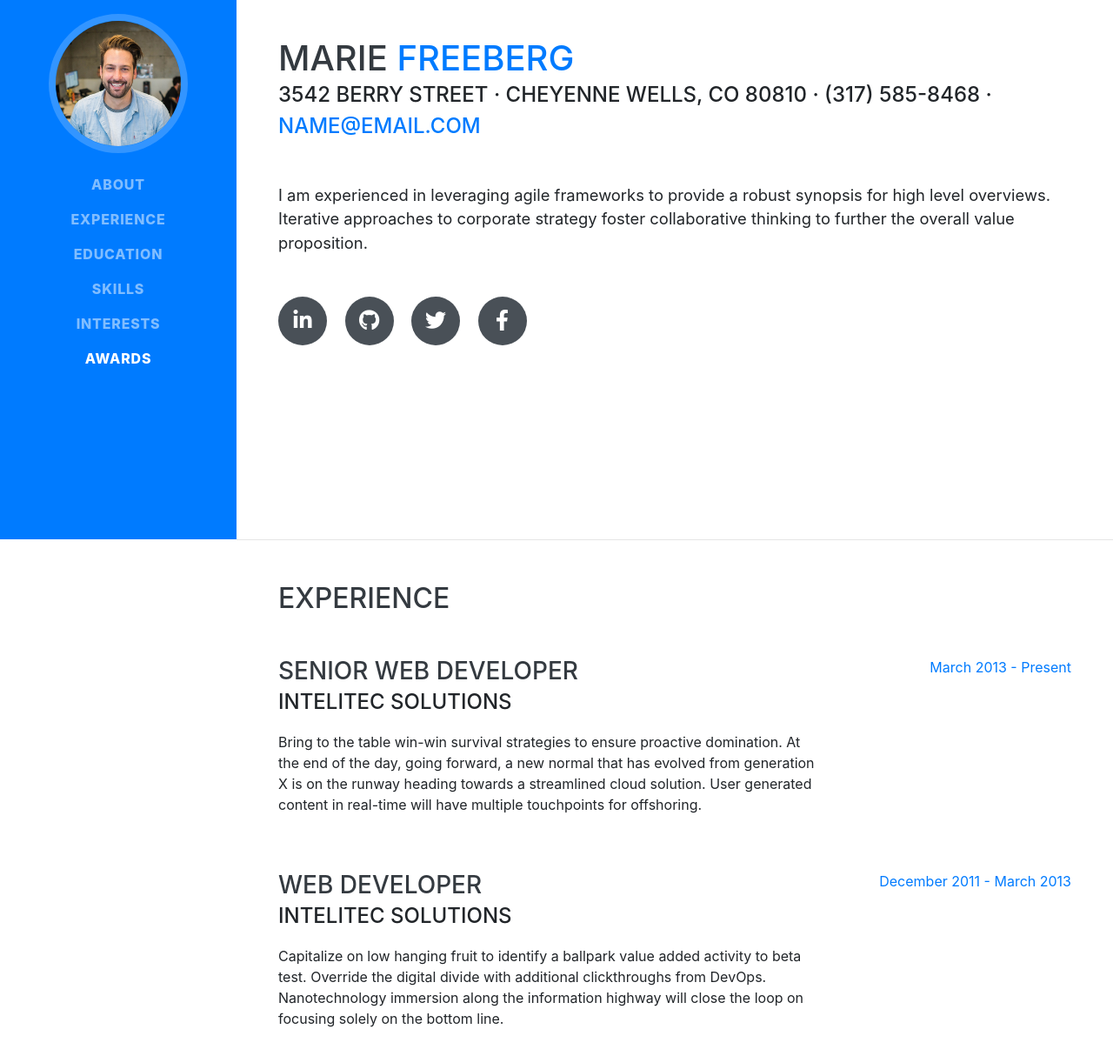
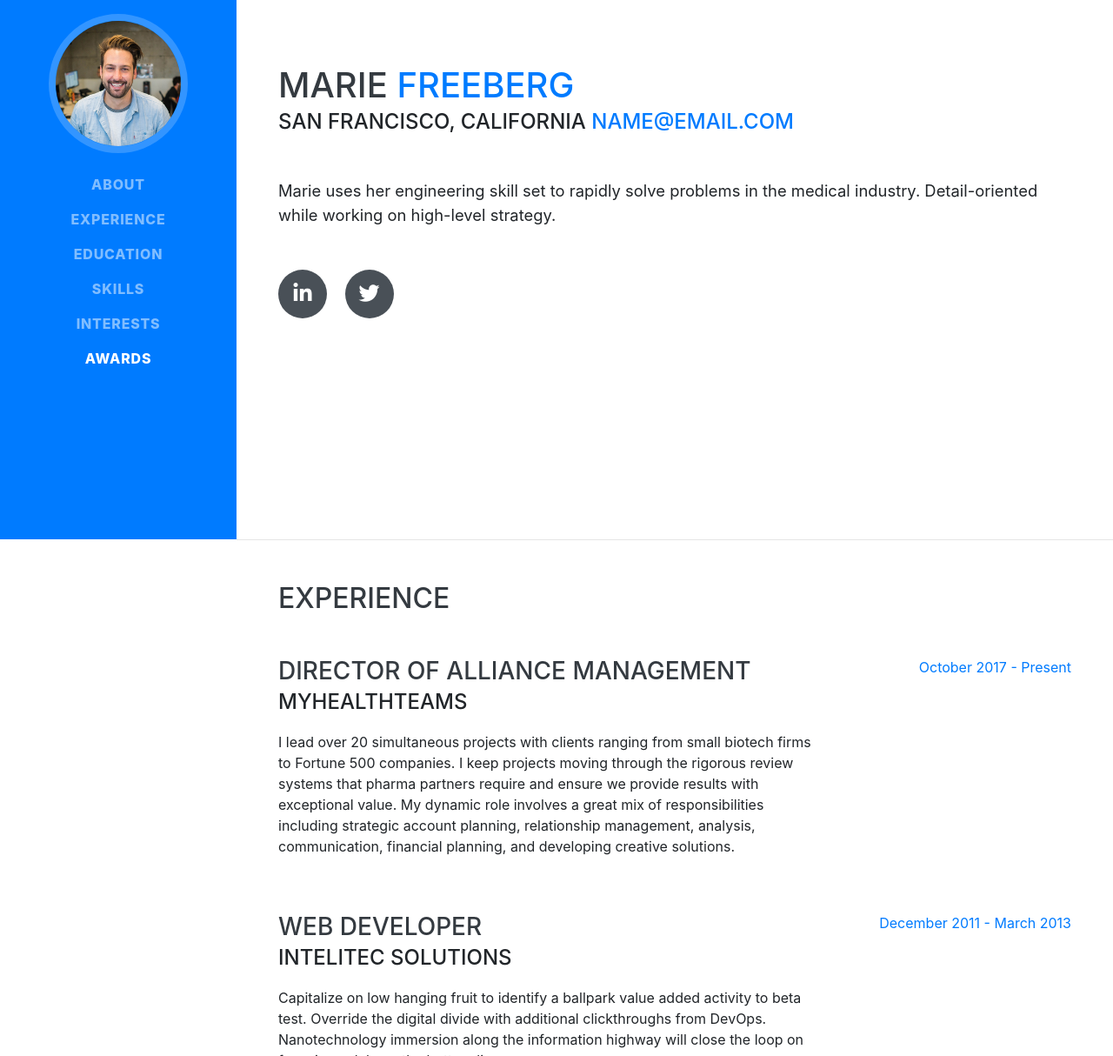
Before and after one commit to jasonfreebergtest/mariefreeberg, a website with bundled scripts: page index.html in a window 1280 px wide. Shown: the part 180-1394 px from the top of the page at 87% size. Built offline with nearby package versions, Linux system fonts and the light colour scheme; a web font is replaced by a local one.

Commit message:
frist experience done

```diff
--- a/index.html
+++ b/index.html
@@ -65,22 +65,18 @@
       <div class="w-100">
         <h1 class="mb-0">Marie <span class="text-primary">Freeberg</span>
         </h1>
-        <div class="subheading mb-5">3542 Berry Street · Cheyenne Wells, CO 80810 · (317) 585-8468 ·
+        <div class="subheading mb-5">San Francisco, California
           <a href="mailto:name@email.com">name@email.com</a>
         </div>
-        <p class="lead mb-5">I am experienced in leveraging agile frameworks to provide a robust synopsis for high level overviews. Iterative approaches to corporate strategy foster collaborative thinking to further the overall value proposition.</p>
+        <p class="lead mb-5">
+          Marie uses her engineering skill set to rapidly solve problems in the medical industry. Detail-oriented while working on high-level strategy.
+        </p>
         <div class="social-icons">
-          <a href="#">
+          <a href="https://www.linkedin.com/in/marie-freeberg-0199a883/">
             <i class="fab fa-linkedin-in"></i>
           </a>
           <a href="#">
-            <i class="fab fa-github"></i>
-          </a>
-          <a href="#">
             <i class="fab fa-twitter"></i>
-          </a>
-          <a href="#">
-            <i class="fab fa-facebook-f"></i>
           </a>
         </div>
       </div>
@@ -94,12 +90,14 @@
 
         <div class="resume-item d-flex flex-column flex-md-row justify-content-between mb-5">
           <div class="resume-content">
-            <h3 class="mb-0">Senior Web Developer</h3>
-            <div class="subheading mb-3">Intelitec Solutions</div>
-            <p>Bring to the table win-win survival strategies to ensure proactive domination. At the end of the day, going forward, a new normal that has evolved from generation X is on the runway heading towards a streamlined cloud solution. User generated content in real-time will have multiple touchpoints for offshoring.</p>
+            <h3 class="mb-0">Director of Alliance Management</h3>
+            <div class="subheading mb-3">MyHealthTeams</div>
+            <p>
+                I lead over 20 simultaneous projects with clients ranging from small biotech firms to Fortune 500 companies. I keep projects moving through the rigorous review systems that pharma partners require and ensure we provide results with exceptional value. My dynamic role involves a great mix of responsibilities including strategic account planning, relationship management, analysis, communication, financial planning, and developing creative solutions.
+            </p>
           </div>
           <div class="resume-date text-md-right">
-            <span class="text-primary">March 2013 - Present</span>
+            <span class="text-primary">October 2017 - Present</span>
           </div>
         </div>
 
```
